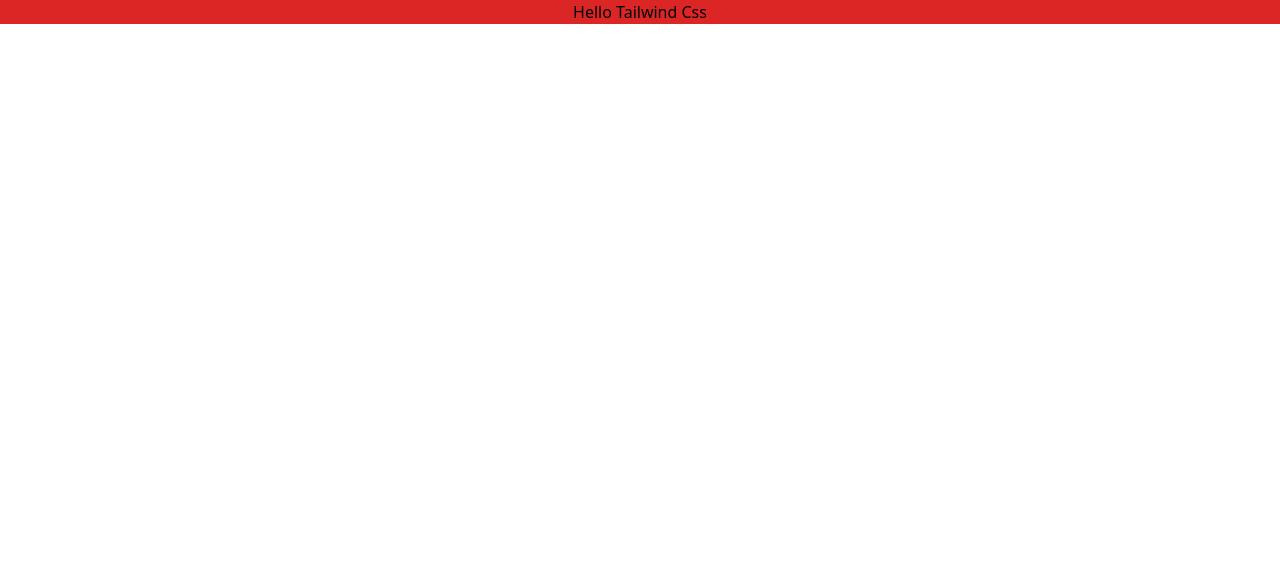
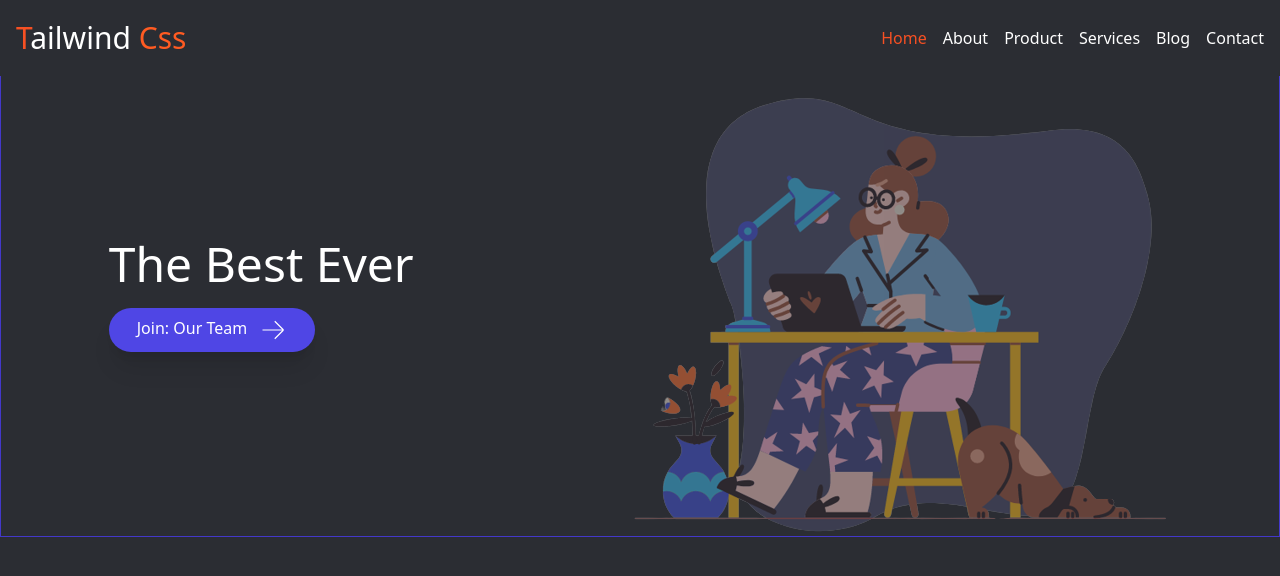
Before and after one commit to jahangirhusseen/Tailwind-project-7-try, a website built with Vite: page index.html in a window 1280 px wide. Built offline with nearby package versions, Linux system fonts and the light colour scheme.

Commit message:
create navbar and  hero section

```diff
--- a/index.html
+++ b/index.html
@@ -3,10 +3,41 @@
 <head>
     <meta charset="UTF-8">
     <meta name="viewport" content="width=device-width, initial-scale=1.0">
-    <title>Document</title>
+    <title>Tailwind Css</title>
     <link rel="stylesheet" href="Css/style.css">
 </head>
-<body>
-    <h1 class="text-center bg-red-600">Hello Tailwind Css</h1>
+<body class="bg-[#2B2D33]">
+    <!-- Start Navbar -->
+    <nav>
+        <div class="container mx-auto text-white flex flex-col md:flex-row  justify-between items-center py-5 px-4">
+            <div class="">
+                <a href="#" class="text-3xl"><span class="text-[#F65023]">T</span>ailwind <span class="text-[#FF5B22]">Css</span></a>
+            </div>
+            <ul class="flex flex-col md:flex-row gap-y-4 gap-4 text-center w-full md:w-auto border-t-2 md:border-0 border-indigo-600 py-4 mt-4 md:mt-0 md:py-0">
+                <li><a href="#" class="text-[#F65023]">Home</a></li>
+                <li><a href="#" class="hover:text-[#F65023]">About</a></li>
+                <li><a href="#" class="hover:text-[#F65023]">Product</a></li>
+                <li><a href="#" class="hover:text-[#F65023]">Services</a></li>
+                <li><a href="#" class="hover:text-[#F65023]">Blog</a></li>
+                <li><a href="#" class="hover:text-[#F65023]">Contact</a></li>
+            </ul>
+        </div>
+    </nav>
+    <!-- End Navbar -->
+
+    <!-- Start Banner Section -->
+        <section class="banner-section container mx-auto h-[80vh] sm:h-auto  border border-t-0  border-indigo-700 text-white flex sm:flex-col md:flex-row  justify-around items-center">
+            <div class="banner-content">
+                <h1 class="text-5xl">The Best Ever</h1>
+                <button class="bg-indigo-600  shadow-xl hover:bg-indigo-900  px-7 py-2 rounded-full my-5 ">Join: Our Team <svg class="w-7 ml-2 inline-block animate-ping" xmlns="http://www.w3.org/2000/svg" fill="none" viewBox="0 0 24 24" strokeWidth={1.5} stroke="currentColor" className="w-6 h-6">
+                    <path strokeLinecap="round" strokeLinejoin="round" d="M13.5 4.5L21 12m0 0l-7.5 7.5M21 12H3" />
+                  </svg>
+                  </button>
+            </div>
+            <div class="banner-img">
+                <img src="./imgs/hero-img.png" class=" animate-pulse" alt="">
+            </div>
+        </section>
+    <!-- End Banner Section -->
 </body>
 </html>
```
Also changed, not shown: Css/style.css (line endings or trailing spaces), imgs/3.png (added), imgs/hero-img.png (added), imgs/macbook.png (added).
